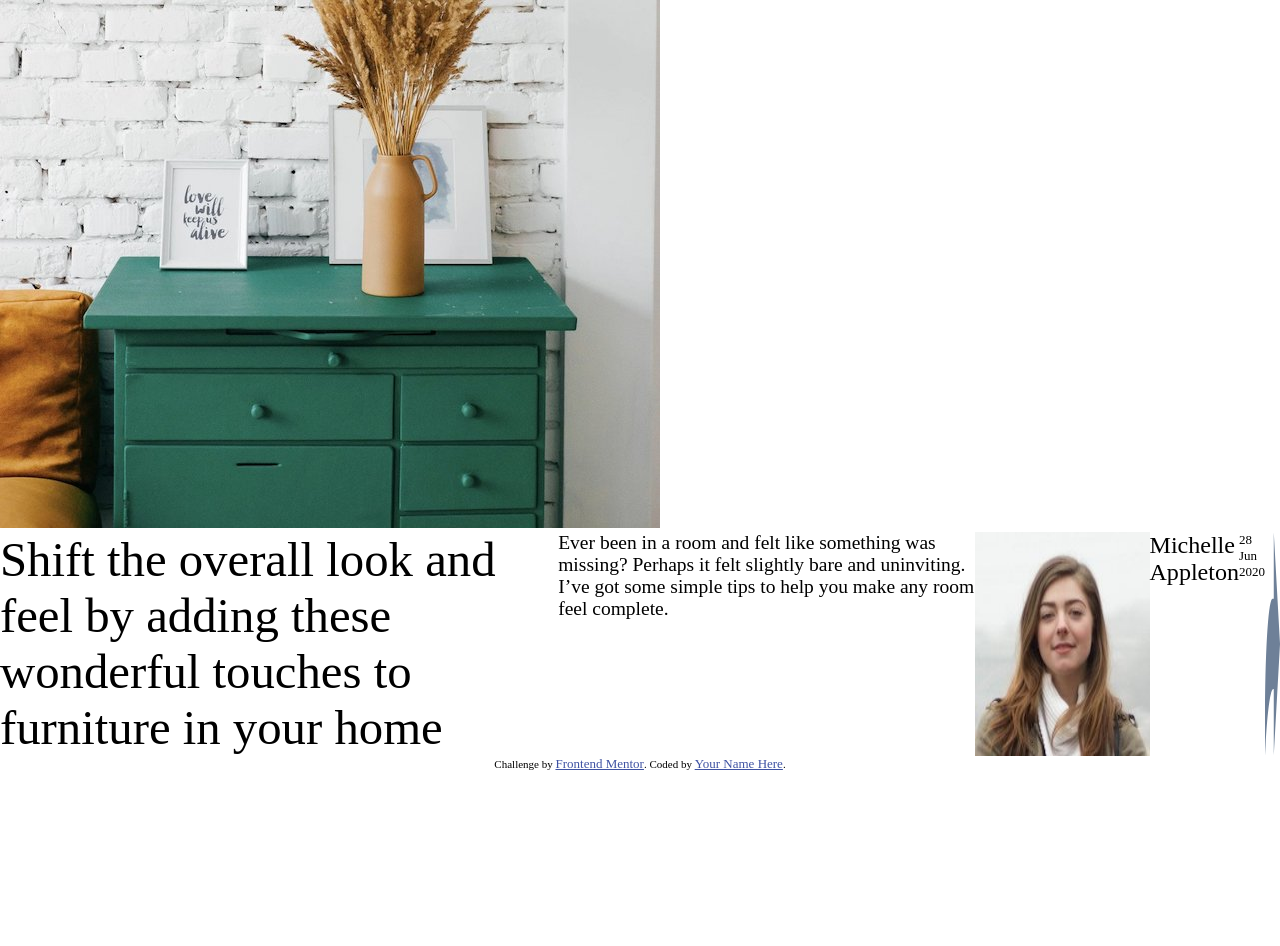
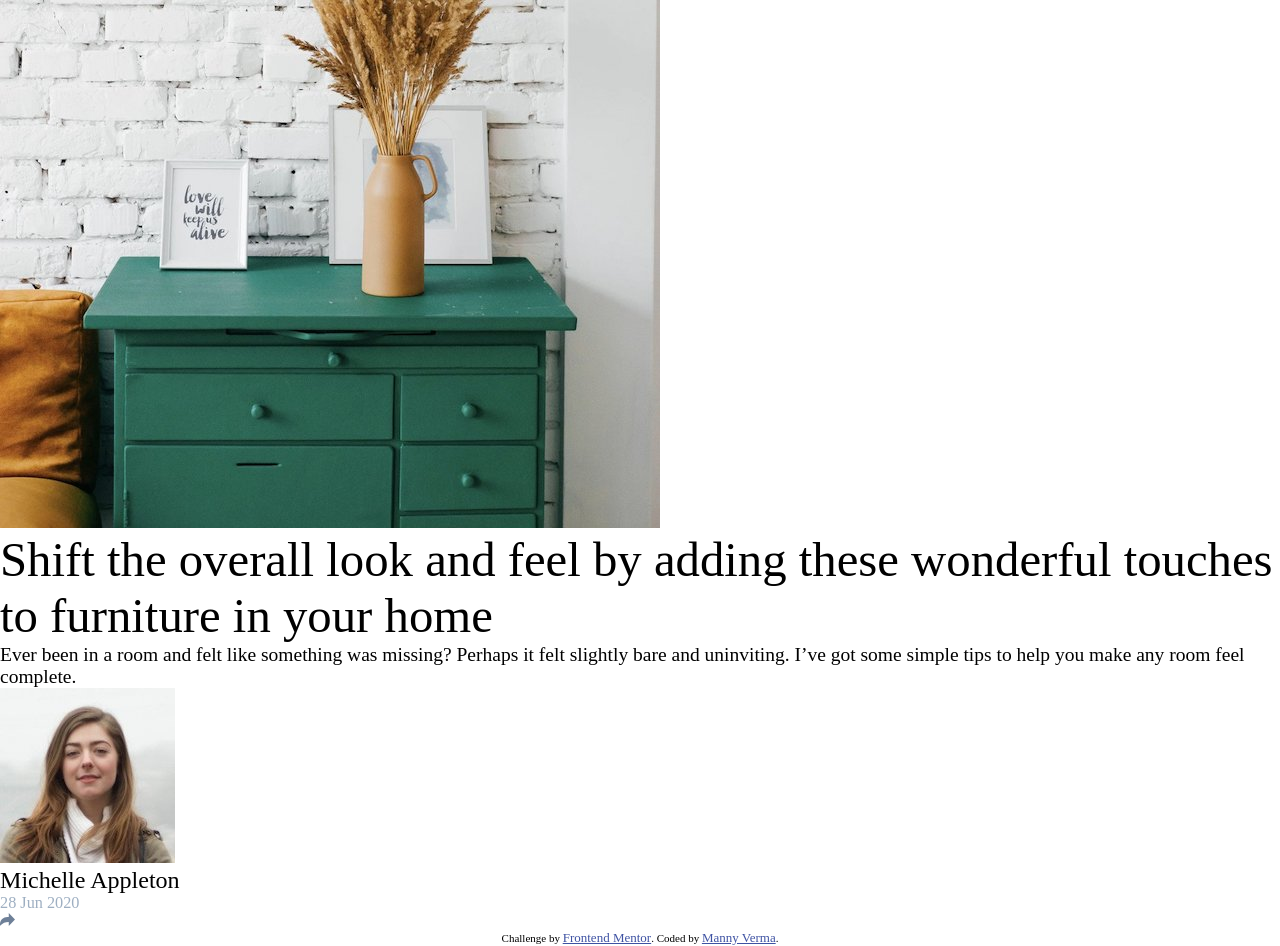
Before and after one commit to mverma45/fem-apc, a plain HTML site: page index.html in a window 1280 px wide. Before the commit the page ends 800 px from the top, so only its background shows below. Drawn offline with Linux system fonts and the light colour scheme.

Commit message:
WIP FEM-apc

```diff
--- a/Style/styles.css
+++ b/Style/styles.css
@@ -14,8 +14,7 @@
 }
 
 .container {
-	display: flex;
-	/* flex-direction: column; */
+	float: right;
 }
 
 .title {
@@ -30,11 +29,17 @@
 	font-size: 1.85em;
 }
 
-.author img {
-	width: 20px;
-	height: 40px;
-	/* border-radius: 3em; */
+/*
+.authorImg {
+	border-radius: 3em;
 }
+*/
+
+.date {
+	font-size: 1.25em;
+	color: hsl(212, 23%, 69%);
+}
+
 .attribution {
 	font-size: 11px;
 	text-align: center;
--- a/index.html
+++ b/index.html
@@ -34,11 +34,13 @@
 				slightly bare and uninviting. I’ve got some simple tips to help you make
 				any room feel complete.
 			</div>
-			<img
-				src="./images/avatar-michelle.jpg"
-				alt="" />
-			<div class="author">Michelle Appleton</div>
-			<div class="date">28 Jun 2020</div>
+			<div class="authorImg">
+				<img
+					src="./images/avatar-michelle.jpg"
+					alt="" />
+				<div class="author">Michelle Appleton</div>
+				<div class="date">28 Jun 2020</div>
+			</div>
 			<img
 				src="./images/icon-share.svg"
 				alt="" />
@@ -49,7 +51,7 @@
 				href="https://www.frontendmentor.io?ref=challenge"
 				target="_blank"
 				>Frontend Mentor</a
-			>. Coded by <a href="#">Your Name Here</a>.
+			>. Coded by <a href="https://github.com/mverma45">Manny Verma</a>.
 		</div>
 	</body>
 </html>
```
